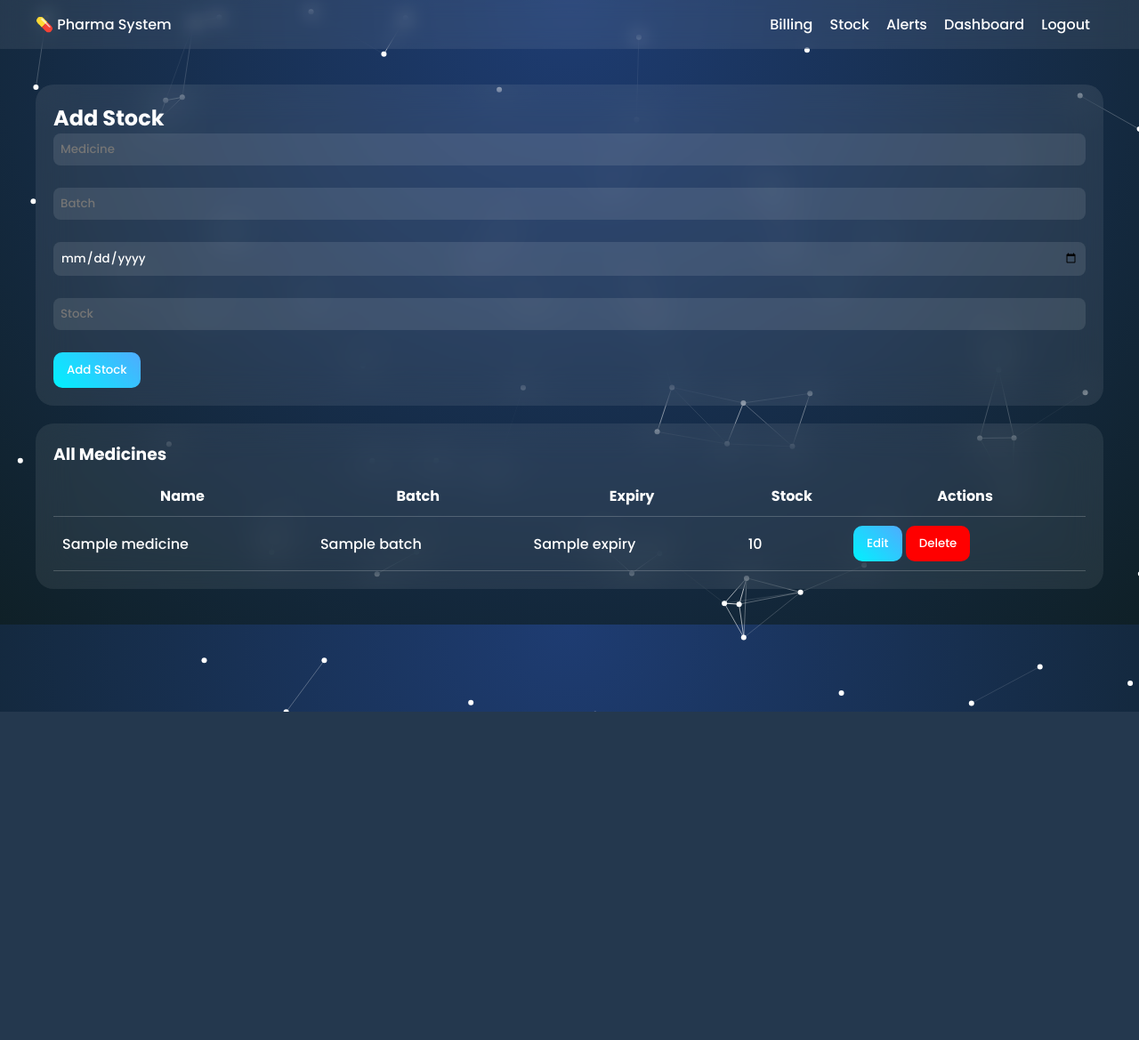
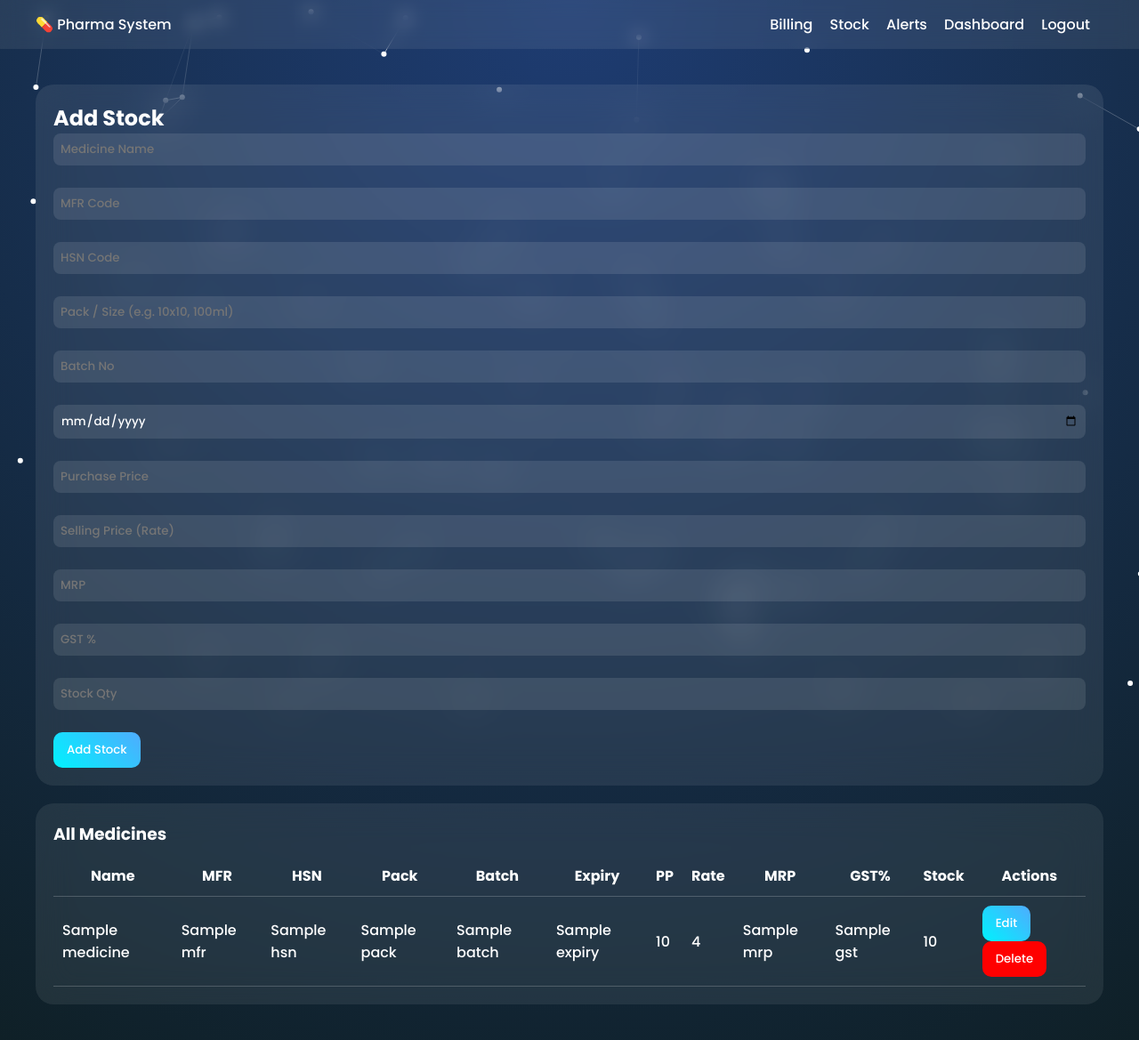
Before and after one commit to Sadiyamd029/pharma-billing, a Flask app: page /add_stock in a window 1280 px wide. Shown: the whole page at 89% size. Before the commit the page ends 800 px from the top, so only its background shows below. Run offline with Flask 3, Linux system fonts and the light colour scheme; a user stored in the database is signed in; tables that the repository leaves empty hold one stand-in row (values such as "Sample post"); a database or web service that is not in the repository returns one stand-in record (values such as "Sample title"); some libraries are stand-ins or nearby versions.

Commit message:
add medicine master data with billing autofill

```diff
--- a/app.py
+++ b/app.py
@@ -1,5 +1,5 @@
 from flask import Flask, render_template, request, redirect, url_for, session, jsonify
-from db import get_all_medicines, get_alerts, init_db, get_db
+from db import get_all_medicines, get_alerts, init_db, get_db, add_medicine, reduce_stock
 import os
 
 app = Flask(__name__)
@@ -7,11 +7,8 @@ app.secret_key = "sa0206"
 
 init_db()
 
-# Real credentials — set these on Render (Environment tab), don't leave the defaults in production
 ADMIN_USERNAME = os.environ.get("ADMIN_USERNAME", "admin")
 ADMIN_PASSWORD = os.environ.get("ADMIN_PASSWORD", "1234")
-
-# ... (chart_data, home, billing, invoice routes stay exactly as they are) ...
 
 
 # CHART DATA
@@ -22,10 +19,21 @@ def chart_data():
     stock = [m["stock"] for m in medicines]
     return jsonify({"labels": labels, "stock": stock})
 
+
+# MEDICINE LOOKUP for billing autofill
+@app.route("/api/medicines")
+def api_medicines():
+    if 'user' not in session:
+        return jsonify([])
+    medicines = get_all_medicines()
+    return jsonify([dict(m) for m in medicines])
+
+
 # HOME
 @app.route('/')
 def home():
     return redirect('/login')
+
 
 # BILLING
 @app.route('/billing')
@@ -34,27 +42,103 @@ def billing():
         return redirect('/login')
     return render_template('index.html')
 
+
 # INVOICE
 @app.route('/invoice', methods=['POST'])
 def invoice():
+    names   = request.form.getlist('name')
+    mfrs    = request.form.getlist('mfr')
+    hsns    = request.form.getlist('hsn')
+    packs   = request.form.getlist('pack')
+    batches = request.form.getlist('batch')
+    expiry  = request.form.getlist('expiry')
+    mrps    = request.form.getlist('mrp')
+    qtys    = request.form.getlist('qty')
+    frees   = request.form.getlist('free')
+    rates   = request.form.getlist('rate')
+    discs   = request.form.getlist('disc')
+    gsts    = request.form.getlist('gst')
+
+    party = request.form.get('party', '')
+
     items = []
-    names = request.form.getlist('name')
-    batch = request.form.getlist('batch')
-    qty = request.form.getlist('qty')
-    rate = request.form.getlist('rate')
-    total = 0
+    total_taxable = 0
+    total_cgst = 0
+    total_sgst = 0
+    net_amount = 0
 
     for i in range(len(names)):
+        if not names[i]:
+            continue
         try:
-            q = float(qty[i])
-            r = float(rate[i])
-            item_total = q * r
-            total += item_total
-            items.append({"name": names[i], "batch": batch[i], "qty": q, "amount": item_total})
-        except:
+            qty  = float(qtys[i]) if qtys[i] else 0
+            rate = float(rates[i]) if rates[i] else 0
+            free = float(frees[i]) if frees[i] else 0
+            disc = float(discs[i]) if discs[i] else 0
+            gst  = float(gsts[i]) if gsts[i] else 0
+            mrp  = float(mrps[i]) if mrps[i] else 0
+        except ValueError:
             continue
 
-    return render_template('invoice.html', items=items, total=total)
+        gross = qty * rate
+        disc_amt = gross * disc / 100
+        taxable = gross - disc_amt
+
+        cgst_rate = gst / 2
+        sgst_rate = gst / 2
+        cgst_amt = taxable * cgst_rate / 100
+        sgst_amt = taxable * sgst_rate / 100
+
+        line_total = taxable + cgst_amt + sgst_amt
+
+        total_taxable += taxable
+        total_cgst += cgst_amt
+        total_sgst += sgst_amt
+        net_amount += line_total
+
+        items.append({
+            "name": names[i],
+            "mfr": mfrs[i] if i < len(mfrs) else "",
+            "hsn": hsns[i] if i < len(hsns) else "",
+            "pack": packs[i] if i < len(packs) else "",
+            "batch": batches[i],
+            "expiry": expiry[i] if i < len(expiry) else "",
+            "mrp": round(mrp, 2),
+            "qty": qty,
+            "free": free,
+            "rate": rate,
+            "disc": disc,
+            "taxable": round(taxable, 2),
+            "gst_rate": gst,
+            "cgst_rate": cgst_rate,
+            "cgst_amt": round(cgst_amt, 2),
+            "sgst_rate": sgst_rate,
+            "sgst_amt": round(sgst_amt, 2),
+            "amount": round(line_total, 2),
+        })
+
+        # deduct sold + free units from stock
+        reduce_stock(names[i], batches[i], qty + free)
+
+    tax_summary = {}
+    for it in items:
+        r = it["gst_rate"]
+        if r not in tax_summary:
+            tax_summary[r] = {"rate": r, "taxable": 0, "cgst": 0, "sgst": 0}
+        tax_summary[r]["taxable"] += it["taxable"]
+        tax_summary[r]["cgst"] += it["cgst_amt"]
+        tax_summary[r]["sgst"] += it["sgst_amt"]
+
+    return render_template(
+        'invoice.html',
+        items=items,
+        party=party,
+        total_taxable=round(total_taxable, 2),
+        total_cgst=round(total_cgst, 2),
+        total_sgst=round(total_sgst, 2),
+        total=round(net_amount, 2),
+        tax_summary=list(tax_summary.values()),
+    )
 
 
 # LOGIN
@@ -79,6 +163,7 @@ def logout():
     session.clear()
     return redirect('/login')
 
+
 # DASHBOARD
 @app.route('/dashboard')
 def dashboard():
@@ -97,29 +182,37 @@ def dashboard():
         expiry_soon=0
     )
 
+
 # STOCK PAGE
 @app.route('/add_stock', methods=["GET", "POST"])
 def add_stock():
-    from db import add_medicine
-
     if 'user' not in session:
         return redirect('/login')
 
     if request.method == "POST":
-        stock = request.form.get("stock")
-        stock = int(stock) if stock else 0
+        def f(key):
+            v = request.form.get(key)
+            return float(v) if v else 0
 
         add_medicine(
             request.form.get("name"),
+            request.form.get("mfr"),
+            request.form.get("hsn"),
+            request.form.get("pack"),
             request.form.get("batch"),
             request.form.get("expiry"),
-            stock
+            f("purchase_price"),
+            f("rate"),
+            f("mrp"),
+            f("gst"),
+            int(f("stock")),
         )
 
     medicines = get_all_medicines()
     return render_template('add_stock.html', medicines=medicines)
 
-# EDIT
+
+# EDIT (stock quantity only, same as before)
 @app.route("/edit/<name>/<batch>", methods=["GET", "POST"])
 def edit(name, batch):
     if request.method == "POST":
@@ -139,6 +232,7 @@ def edit(name, batch):
 
     return render_template("edit.html", name=name, batch=batch)
 
+
 # DELETE
 @app.route("/delete/<name>/<batch>")
 def delete(name, batch):
@@ -153,6 +247,7 @@ def delete(name, batch):
 
     return redirect("/add_stock")
 
+
 # ALERTS
 @app.route('/alerts')
 def alerts():
@@ -162,5 +257,6 @@ def alerts():
     low_stock, expiry_soon = get_alerts()
     return render_template('alerts.html', low_stock=low_stock, expiry_soon=expiry_soon)
 
+
 if __name__ == "__main__":
     app.run(debug=True)
--- a/db.py
+++ b/db.py
@@ -7,7 +7,6 @@ DATABASE_URL = os.environ.get("DATABASE_URL")
 if not DATABASE_URL:
     raise RuntimeError("DATABASE_URL environment variable is not set")
 
-# Render sometimes hands out "postgres://" which newer psycopg2 rejects
 if DATABASE_URL.startswith("postgres://"):
     DATABASE_URL = DATABASE_URL.replace("postgres://", "postgresql://", 1)
 
@@ -30,18 +29,33 @@ def init_db():
     )
     """)
 
+    # Safe migration: adds the new columns to your existing table without
+    # touching any data already in it. Old rows will just have blank/NULL
+    # values for these until you edit or re-add them.
+    for col, coltype in [
+        ("mfr", "TEXT"),
+        ("hsn", "TEXT"),
+        ("pack", "TEXT"),
+        ("purchase_price", "REAL"),
+        ("rate", "REAL"),
+        ("mrp", "REAL"),
+        ("gst", "REAL"),
+    ]:
+        cur.execute(f"ALTER TABLE medicines ADD COLUMN IF NOT EXISTS {col} {coltype}")
+
     conn.commit()
     conn.close()
 
 
-def add_medicine(name, batch, expiry, stock):
+def add_medicine(name, mfr, hsn, pack, batch, expiry, purchase_price, rate, mrp, gst, stock):
     conn = get_db()
     cur = conn.cursor()
 
-    cur.execute(
-        "INSERT INTO medicines (name, batch, expiry, stock) VALUES (%s, %s, %s, %s)",
-        (name, batch, expiry, stock)
-    )
+    cur.execute("""
+        INSERT INTO medicines
+        (name, mfr, hsn, pack, batch, expiry, purchase_price, rate, mrp, gst, stock)
+        VALUES (%s,%s,%s,%s,%s,%s,%s,%s,%s,%s,%s)
+    """, (name, mfr, hsn, pack, batch, expiry, purchase_price, rate, mrp, gst, stock))
 
     conn.commit()
     conn.close()
@@ -55,7 +69,7 @@ def get_all_medicines():
     data = cur.fetchall()
 
     conn.close()
-    return data  # each row supports m["name"], m["batch"], etc — same as before
+    return data
 
 
 def reduce_stock(name, batch, qty):
@@ -64,7 +78,7 @@ def reduce_stock(name, batch, qty):
 
     cur.execute("""
         UPDATE medicines
-        SET stock = stock - %s
+        SET stock = GREATEST(stock - %s, 0)
         WHERE name = %s AND batch = %s
     """, (qty, name, batch))
 
--- a/templates/add_stock.html
+++ b/templates/add_stock.html
@@ -5,10 +5,17 @@
 <h2>Add Stock</h2>
 
 <form method="POST">
-<input name="name" placeholder="Medicine"><br><br>
-<input name="batch" placeholder="Batch"><br><br>
+<input name="name" placeholder="Medicine Name" required><br><br>
+<input name="mfr" placeholder="MFR Code"><br><br>
+<input name="hsn" placeholder="HSN Code"><br><br>
+<input name="pack" placeholder="Pack / Size (e.g. 10x10, 100ml)"><br><br>
+<input name="batch" placeholder="Batch No" required><br><br>
 <input type="date" name="expiry"><br><br>
-<input name="stock" placeholder="Stock"><br><br>
+<input name="purchase_price" type="number" step="any" placeholder="Purchase Price"><br><br>
+<input name="rate" type="number" step="any" placeholder="Selling Price (Rate)"><br><br>
+<input name="mrp" type="number" step="any" placeholder="MRP"><br><br>
+<input name="gst" type="number" step="any" placeholder="GST %"><br><br>
+<input name="stock" type="number" placeholder="Stock Qty" required><br><br>
 
 <button>Add Stock</button>
 </form>
@@ -19,14 +26,22 @@
 
 <table>
 <tr>
-<th>Name</th><th>Batch</th><th>Expiry</th><th>Stock</th><th>Actions</th>
+<th>Name</th><th>MFR</th><th>HSN</th><th>Pack</th><th>Batch</th><th>Expiry</th>
+<th>PP</th><th>Rate</th><th>MRP</th><th>GST%</th><th>Stock</th><th>Actions</th>
 </tr>
 
 {% for m in medicines %}
-<tr style="{{ 'color:#f87171;' if m['stock']|int < 5 else '' }}">
+<tr>
 <td>{{ m['name'] }}</td>
+<td>{{ m['mfr'] or '' }}</td>
+<td>{{ m['hsn'] or '' }}</td>
+<td>{{ m['pack'] or '' }}</td>
 <td>{{ m['batch'] }}</td>
 <td>{{ m['expiry'] }}</td>
+<td>{{ m['purchase_price'] or '' }}</td>
+<td>{{ m['rate'] or '' }}</td>
+<td>{{ m['mrp'] or '' }}</td>
+<td>{{ m['gst'] or '' }}</td>
 <td>{{ m['stock'] }}</td>
 <td>
     <a href="/edit/{{ m['name'] }}/{{ m['batch'] }}"><button>Edit</button></a>
```
Also changed, not shown: templates/index.html (+50 -4 lines).
